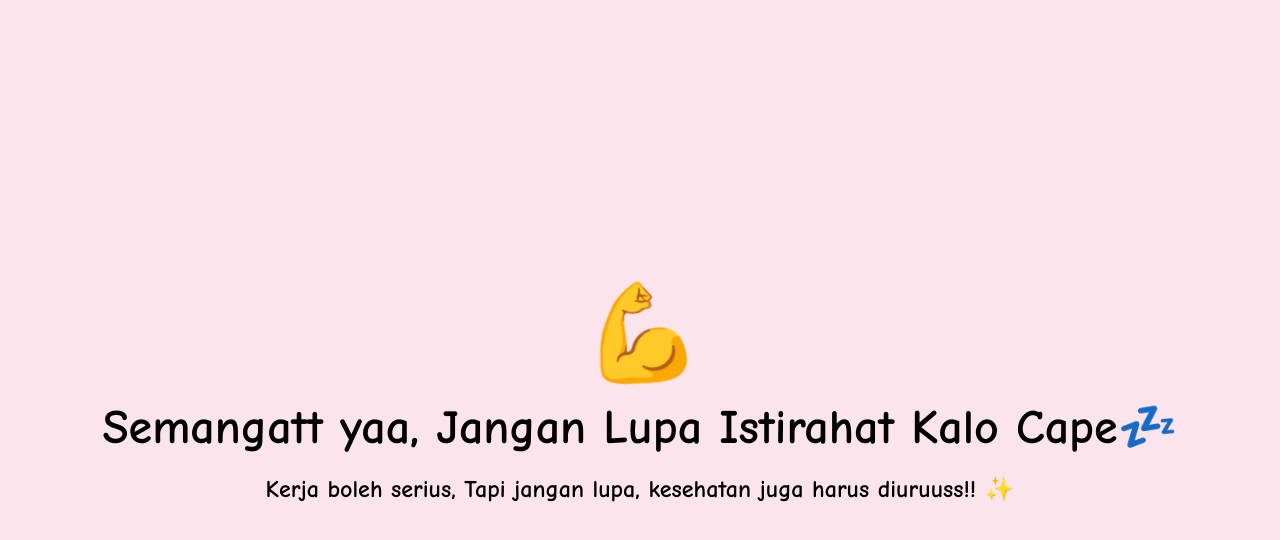
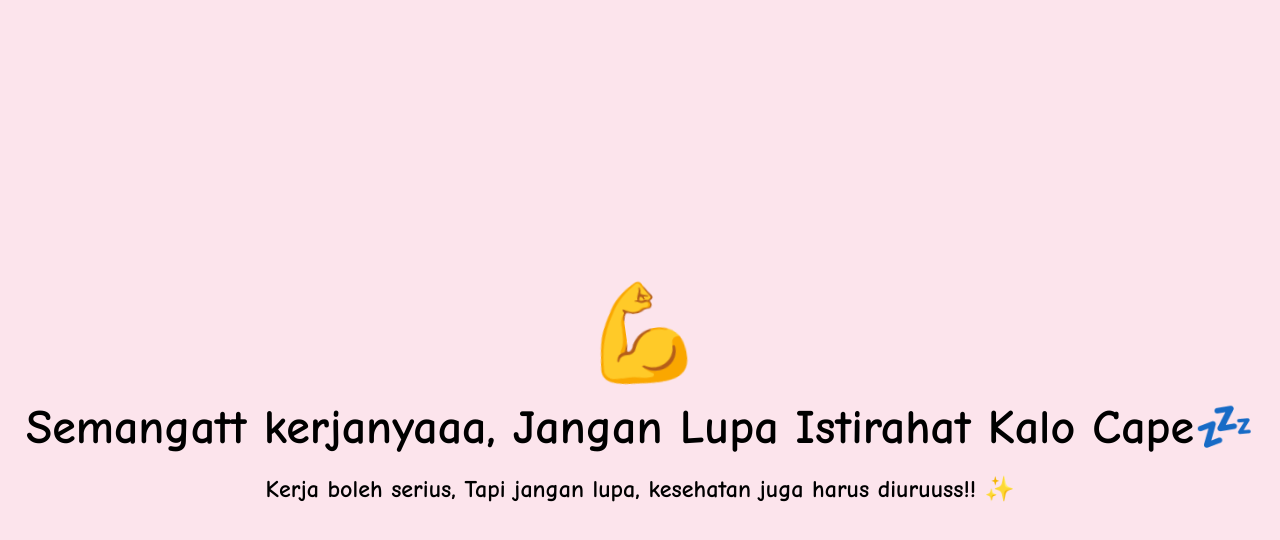
Before and after one commit to thebayu/alloo, a plain HTML site: page index.html in a window 1280 px wide. Both pictures are taken after a click on the button "Klik Aku 😆". Drawn offline with Linux system fonts and the light colour scheme.

Commit message:
Update index.html

```diff
--- a/index.html
+++ b/index.html
@@ -87,7 +87,7 @@
       setTimeout(() => {
         halaman.innerHTML = `
           <div class="emoji">💪</div>
-          <h1>Semangatt yaa, Jangan Lupa Istirahat Kalo Cape💤</h1>
+          <h1>Semangatt kerjanyaaa, Jangan Lupa Istirahat Kalo Cape💤</h1>
           <h2>Kerja boleh serius, Tapi jangan lupa, kesehatan juga harus diuruuss!! ✨</h2>
         `;
         halaman.classList.remove("fade");
```
